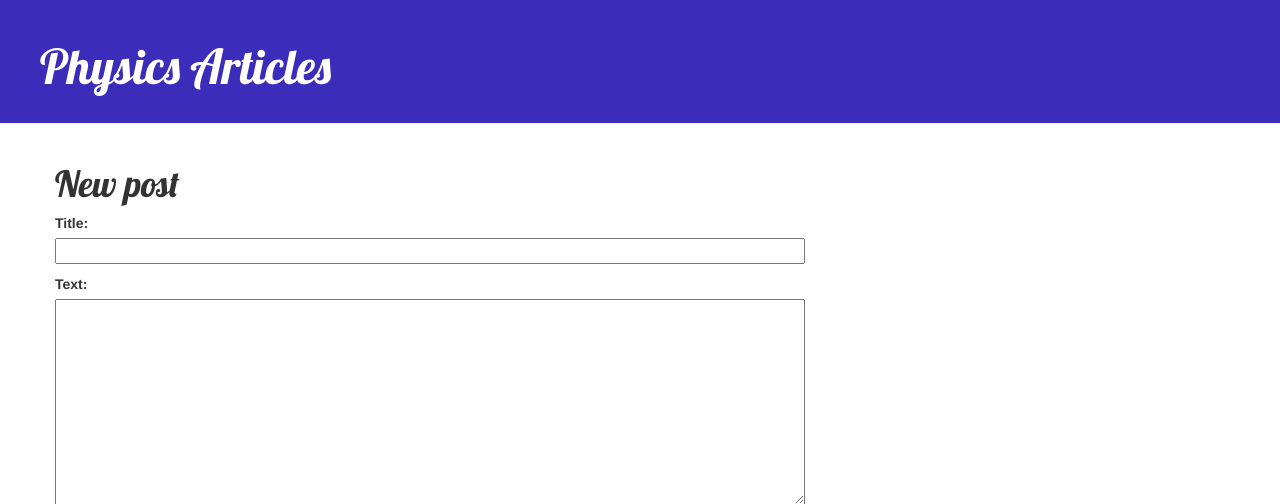
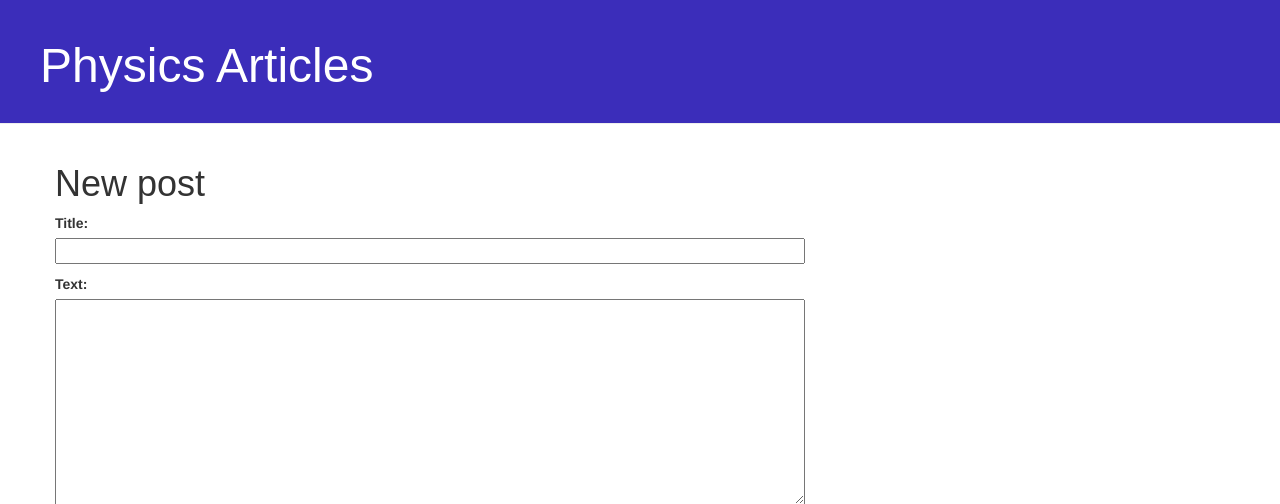
Before and after one commit to Thom1d2/my-first-blog, a Django app: page /post/new/ in a window 1280 px wide. Shown: the top 504 px of the page. Run offline with Django 3.2, Linux system fonts and the light colour scheme; some libraries are stand-ins or nearby versions.

```diff
--- a/blog/static/css/blog.css
+++ b/blog/static/css/blog.css
@@ -15,7 +15,7 @@
 }
 
 h1, h2, h3, h4 {
-    font-family: 'Lobster', cursive;
+    font-family: 'Arial';
 }
 
 .date {
```
